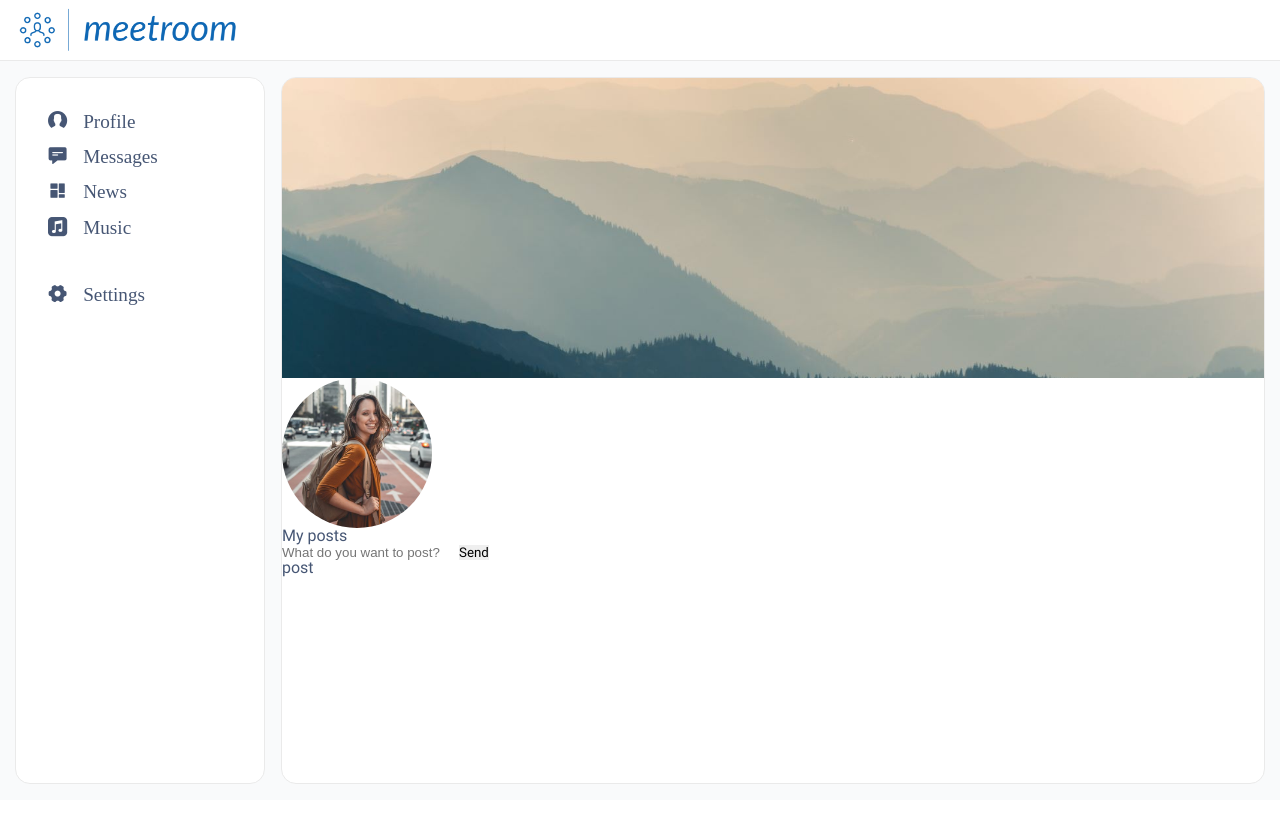
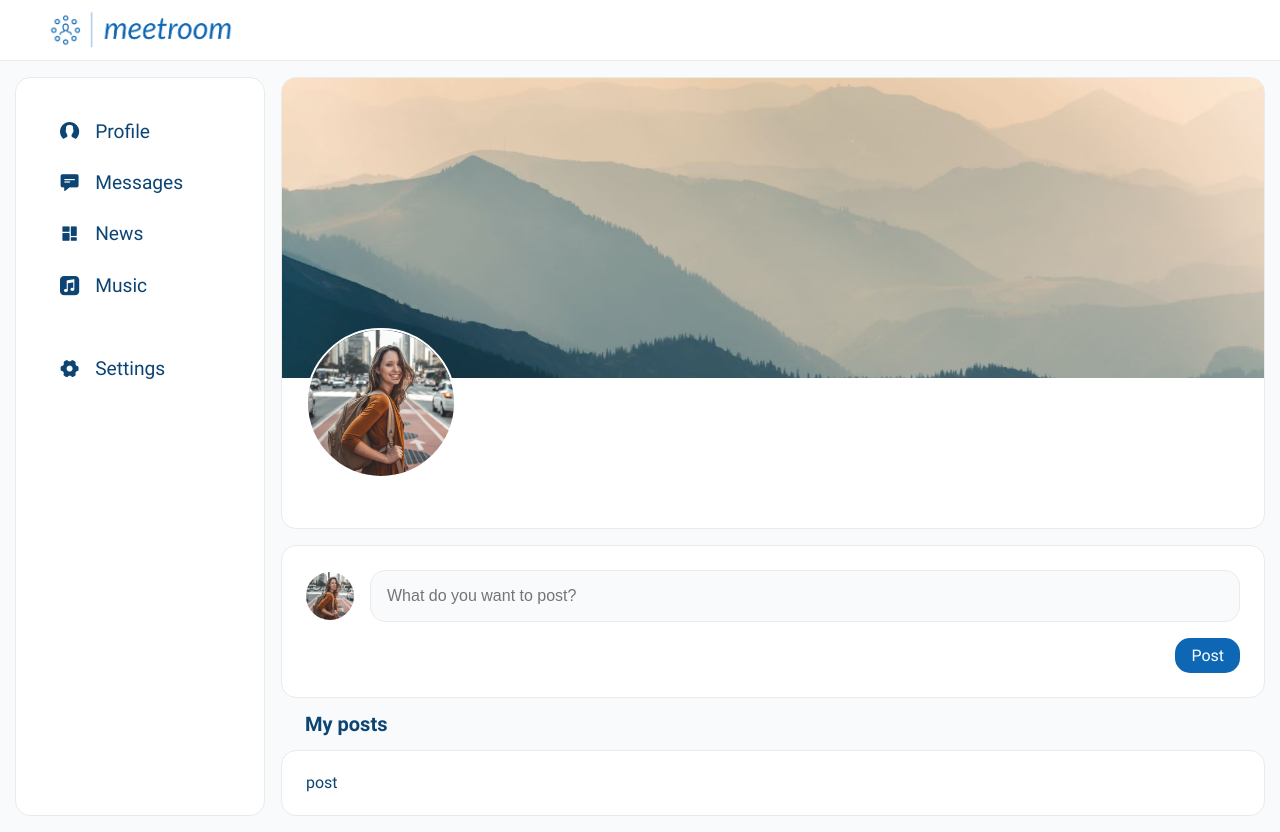
Before and after one commit to anna-kulyk/social-network, a React (Create React App) app: page / in a window 1280 px wide. Before the commit the page ends 800 px from the top, so only its background shows below. Built offline with nearby package versions, Linux system fonts and the light colour scheme.

Commit message:
added styles

```diff
--- a/src/App.scss
+++ b/src/App.scss
@@ -7,7 +7,7 @@
     display: flex;
 	  flex-direction: column;
     background-color: #f9fafb;
-    color: #465674;
+    color: #0c4474;
   }
 }
 
--- a/src/components/Header/Header.jsx
+++ b/src/components/Header/Header.jsx
@@ -7,7 +7,9 @@ const Header = () => {
         <header className="header">
             <div className="header__container container">
                 <div className="header__body">
-                    <img className="header__logo" src={logo} alt='logo'/>
+                    <a href={"/"}>
+                        <img className="header__logo" src={logo} alt='logo'/>
+                    </a>
                 </div>
             </div>
         </header>
--- a/src/components/Header/Header.scss
+++ b/src/components/Header/Header.scss
@@ -12,9 +12,10 @@
         display: flex;
         align-items: center;
         justify-content: space-between;
+        padding: 0 0 0 2rem;
     }
 
     &__logo {
-        height: 3rem;
+        height: 2.5rem;
     }
 }
--- a/src/components/Profile/Profile.jsx
+++ b/src/components/Profile/Profile.jsx
@@ -5,22 +5,35 @@ import avatar from '../../assets/images/avatar.jpg';
 
 const Profile = () => {
     return (
-        <div className="profile _section">
+        <div className="profile">
+            <div className="profile__header _section">
                 <img className="profile__cover" src={cover} alt='cover'/>
                 <div className="profile__user">
                     <img className="profile__avatar" src={avatar} alt='avatar'/>
                     <div className="profile__info"></div>
                 </div>
+            </div>
             <div className="profile__posts posts">
-                <div className="posts__title">My posts</div>
-                    <div className="posts__new new-post">
+                <div className="posts__new new-post _section">
                     <form action="" className="new-post__form">
-                            <input type="text" className="new-post__input" placeholder='What do you want to post?' />
-                            <button className="new-post__btn _btn">Send</button>
+                        <div className="new-post__row">
+                            <div className="new-post__img">
+                                <a href={'/'}>
+                                    <img className="new-post__avatar" src={avatar} alt='avatar'/>
+                                </a>
+                            </div>
+                            <input type="text"
+                                   className="new-post__input"
+                                   placeholder='What do you want to post?' />
+                        </div>
+                        <button className="new-post__btn _btn">Post</button>
                     </form>
                 </div>
+                <div className="posts__all">
+                    <div className="posts__title">My posts</div>
                     <div className="posts__list">
-                    <div className="posts__item post">post</div>
+                        <div className="posts__item post _section">post</div>
+                    </div>
                 </div>
             </div>
         </div>
--- a/src/components/Profile/Profile.scss
+++ b/src/components/Profile/Profile.scss
@@ -1,6 +1,10 @@
-
 .profile {
     flex: 1 1 auto;
+    display: flex;
+    flex-direction: column;
+    gap: 1rem;
+
+    // &__header {}
 
     &__cover {
         width: 100%;
@@ -11,10 +15,78 @@
     &__user {
         display: flex;
         flex-direction: row;
+        position: relative;
+        padding: 1.5rem;
+        min-height: 150px;
     }
 
     &__avatar {
+        position: absolute;
+        top: -50px;
+        left: 1.5rem;
         width: 150px;
         border-radius: 50%;
+        border: 2px solid #ffffff;
     }
 }
+
+.posts {
+    display: flex;
+    flex-direction: column;
+    gap: 1rem;
+
+    &__new {
+        padding: 1.5rem;
+    }
+
+    &__all {
+        display: flex;
+        flex-direction: column;
+        gap: 1rem;
+    }
+
+    &__title {
+        font-size: 1.25rem;
+        font-weight: bold;
+        padding: 0 1.5rem;
+    }
+
+    // &__list {
+    // }
+}
+
+.new-post {
+    &__form {
+        display: flex;
+        flex-direction: column;
+        gap: 1rem;
+    }
+
+    &__row {
+        display: flex;
+        gap: 1rem;
+        align-items: center;
+    }
+
+    &__avatar {
+        height: 3rem;
+        border-radius: 50%;
+    }
+
+    &__input {
+        flex: 1 1 auto;
+        padding: 1rem;
+        background-color: #f9fafb;
+        border-radius: 15px;
+        border: 1px solid #eaeaea;
+        font-size: 1rem;
+    }
+
+    &__btn {
+        align-self: flex-end;
+    }
+}
+
+.post {
+    padding: 1.5rem;
+}
--- a/src/components/Sidebar/Sidebar.scss
+++ b/src/components/Sidebar/Sidebar.scss
@@ -14,7 +14,7 @@
         list-style: none;
         display: flex;
         flex-direction: column;
-        gap: 1rem;
+        gap: 0.5rem;
 
         li:last-child {
             margin-top: 2rem;
@@ -26,11 +26,15 @@
         display: flex;
         align-items: center;
         gap: 1rem;
-        position: relative;
+        padding: 10px;
+        border-radius: 15px;
+        border: 2px solid #ffffff;
+        transition: border-color 0.3s ease 0s;
 
-        &::before {
-            position: relative;
-            top: 1px;
+        @media (hover: hover) {
+            &:hover {
+                border-color: #0c4474;
+            }
         }
     }
 }
--- a/src/index.js
+++ b/src/index.js
@@ -1,6 +1,6 @@
 import React from 'react';
 import ReactDOM from 'react-dom/client';
-import './index.css';
+import './index.scss';
 import App from './App';
 import reportWebVitals from './reportWebVitals';
 
--- a/src/index.css
+++ b/src/index.scss
@@ -10,7 +10,7 @@ button{cursor:pointer;font-family: 'Roboto';}
 button::-moz-focus-inner{padding:0;border:0;}
 a,a:visited{text-decoration:none;}
 a:hover{text-decoration:none;}
-a{color:inherit}
+a{color:inherit;font-family: 'Roboto';}
 ul li{list-style:none;}
 img{vertical-align:top;}
 h1,h2,h3,h4,h5,h6{font-size:inherit;font-weight:inherit;}
@@ -40,6 +40,21 @@ h1,h2,h3,h4,h5,h6{font-size:inherit;font-weight:inherit;}
   overflow: hidden;
 }
 
+._btn {
+  color: #ffffff;
+  background-color: #0E67B4;
+  font-size: 1rem;
+  padding: 0.5rem 1rem;
+  border-radius: 15px;
+  transition: background-color 0.3s ease 0s;
+
+  @media (hover: hover) {
+    &:hover {
+      background-color: #0c4474;
+    }
+}
+}
+
 @font-face {
   font-family: 'icons';
   font-display: swap;
@@ -49,7 +64,7 @@ h1,h2,h3,h4,h5,h6{font-size:inherit;font-weight:inherit;}
   font-display: block;
 }
 
-[class^="_icon-"], [class*=" _icon-"] {
+[class^="_icon-"]:before, [class*=" _icon-"]:before {
   /* use !important to prevent issues with browser extensions that change fonts */
   font-family: 'icons' !important;
   font-style: normal;
```
Lines whose indentation alone changed are shown as unchanged.
